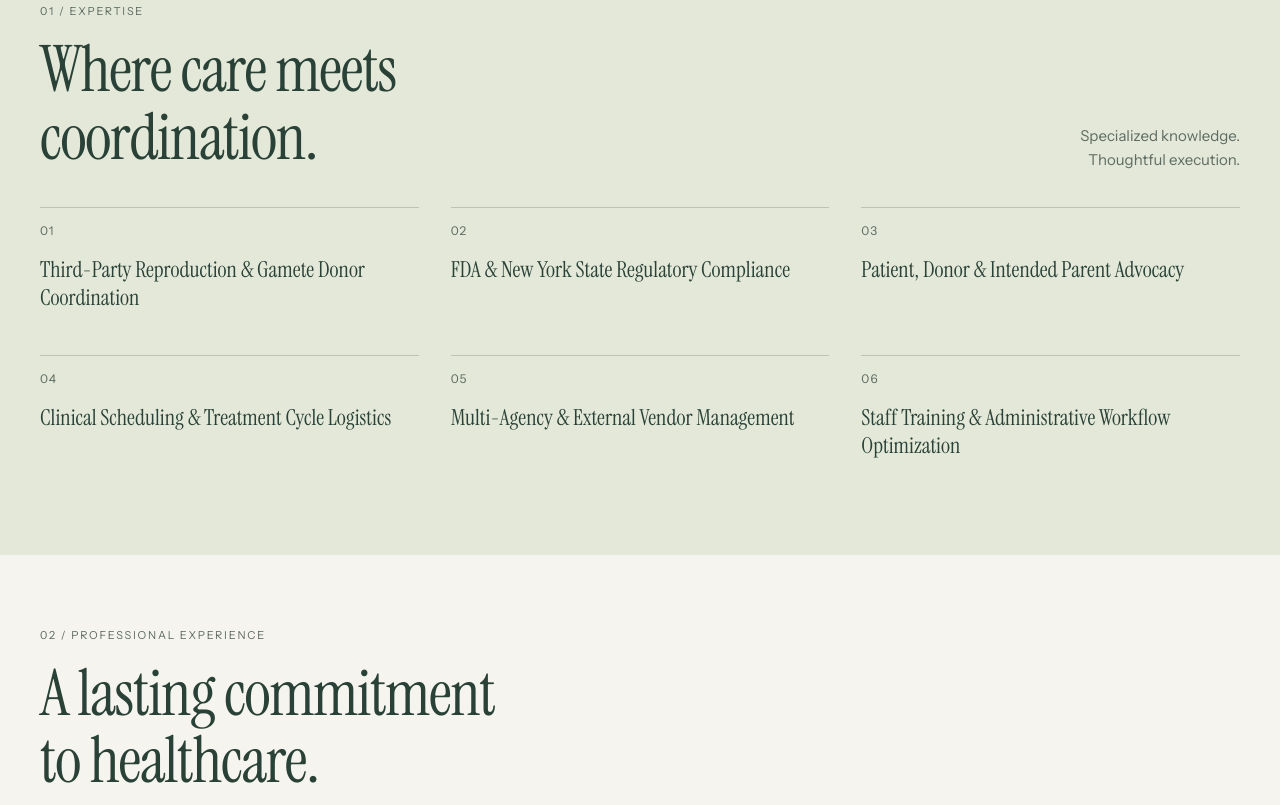
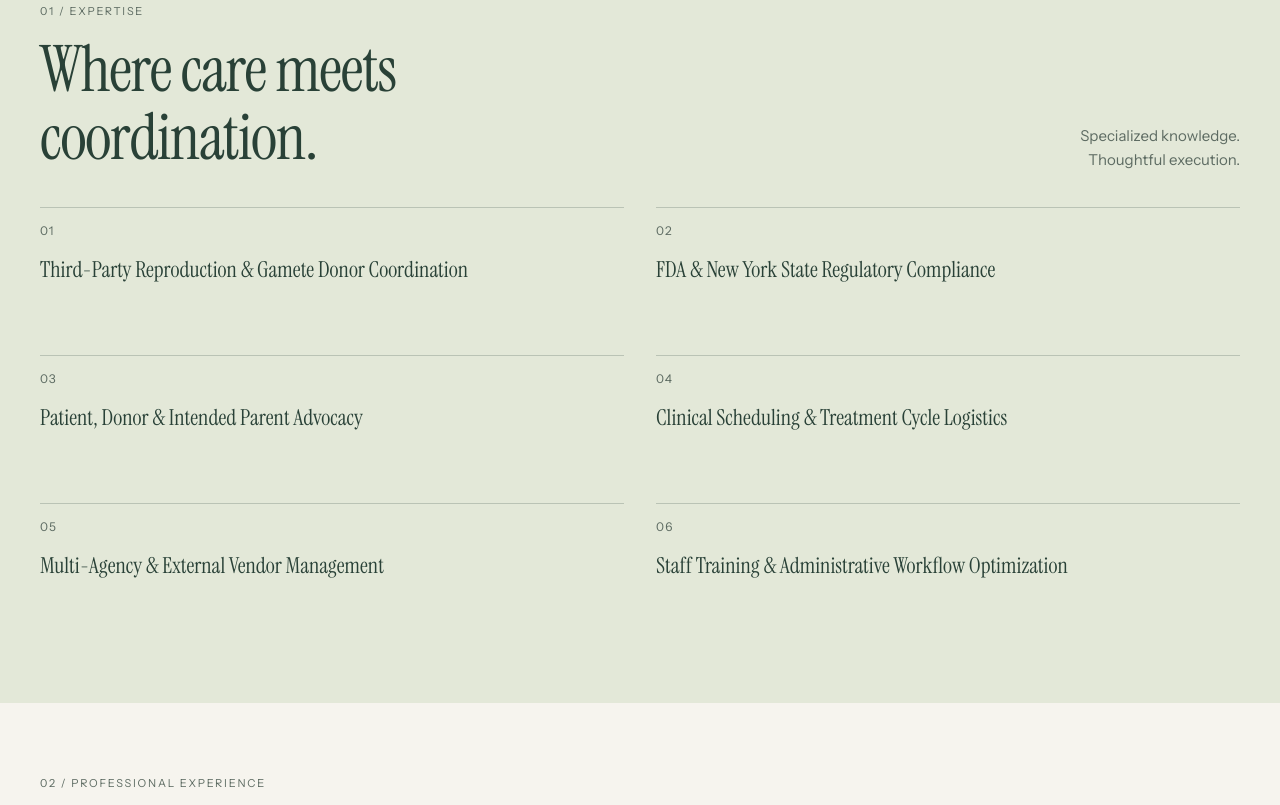
Before and after one commit to mwx-gwx/autumn-resume, a plain HTML site: page index.html in a window 1280 px wide. Shown: the part 779-1584 px from the top of the page. Drawn offline with Linux system fonts and the light colour scheme.

Commit message:
Keep the expertise section inside the page content width.
The heading and cards now match the 1200px column used below the hero, with two items per row.

Co-authored-by: mwx-gwx <mwx-gwx@users.noreply.github.com>

```diff
--- a/styles.css
+++ b/styles.css
@@ -206,6 +206,7 @@ footer h2 {
   justify-content: space-between;
   align-items: end;
   gap: 32px;
+  max-width: 1200px;
 }
 
 .section-head h2 { margin-bottom: 36px; }
@@ -222,8 +223,9 @@ footer h2 {
   margin: 0;
   padding: 0;
   display: grid;
-  grid-template-columns: repeat(3, 1fr);
+  grid-template-columns: repeat(2, minmax(0, 1fr));
   gap: 28px 32px;
+  max-width: 1200px;
 }
 
 .cards li {
```
